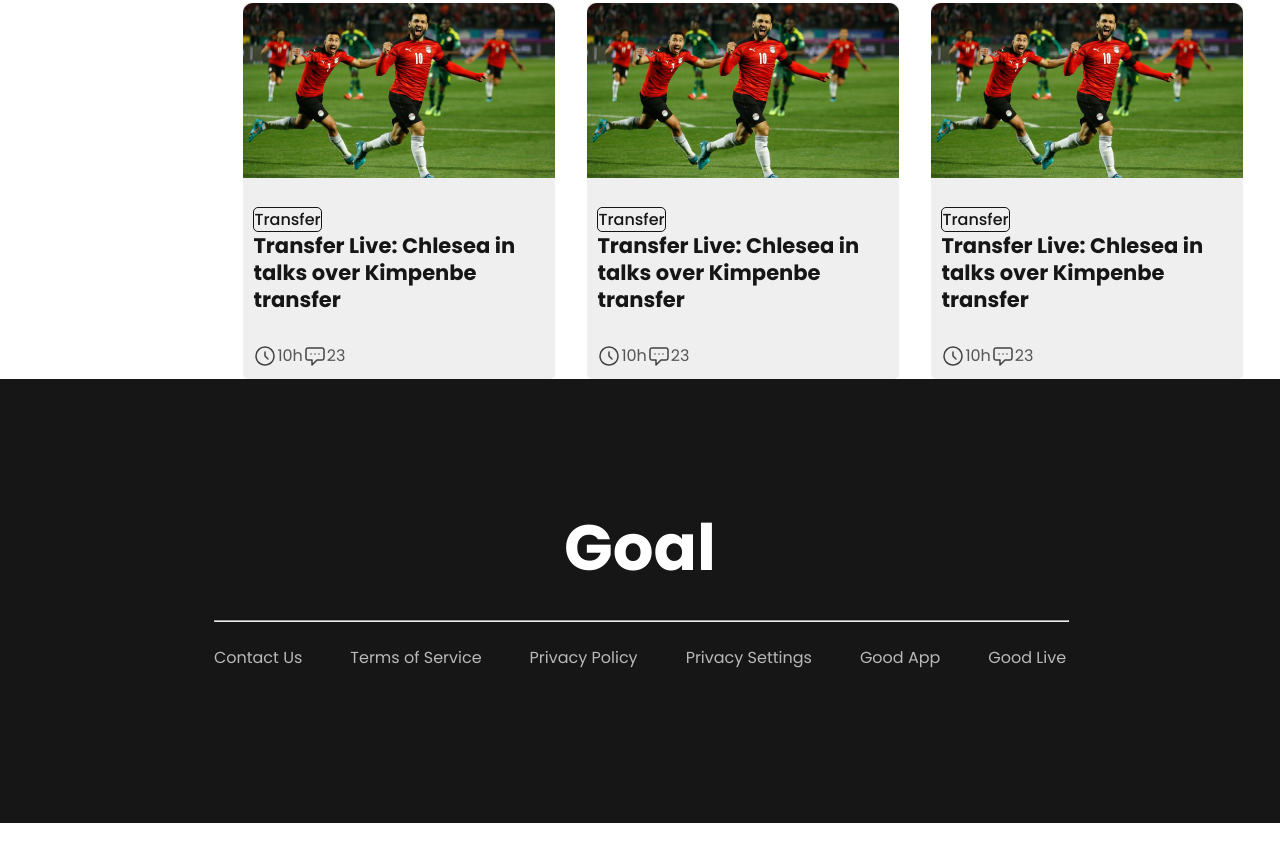
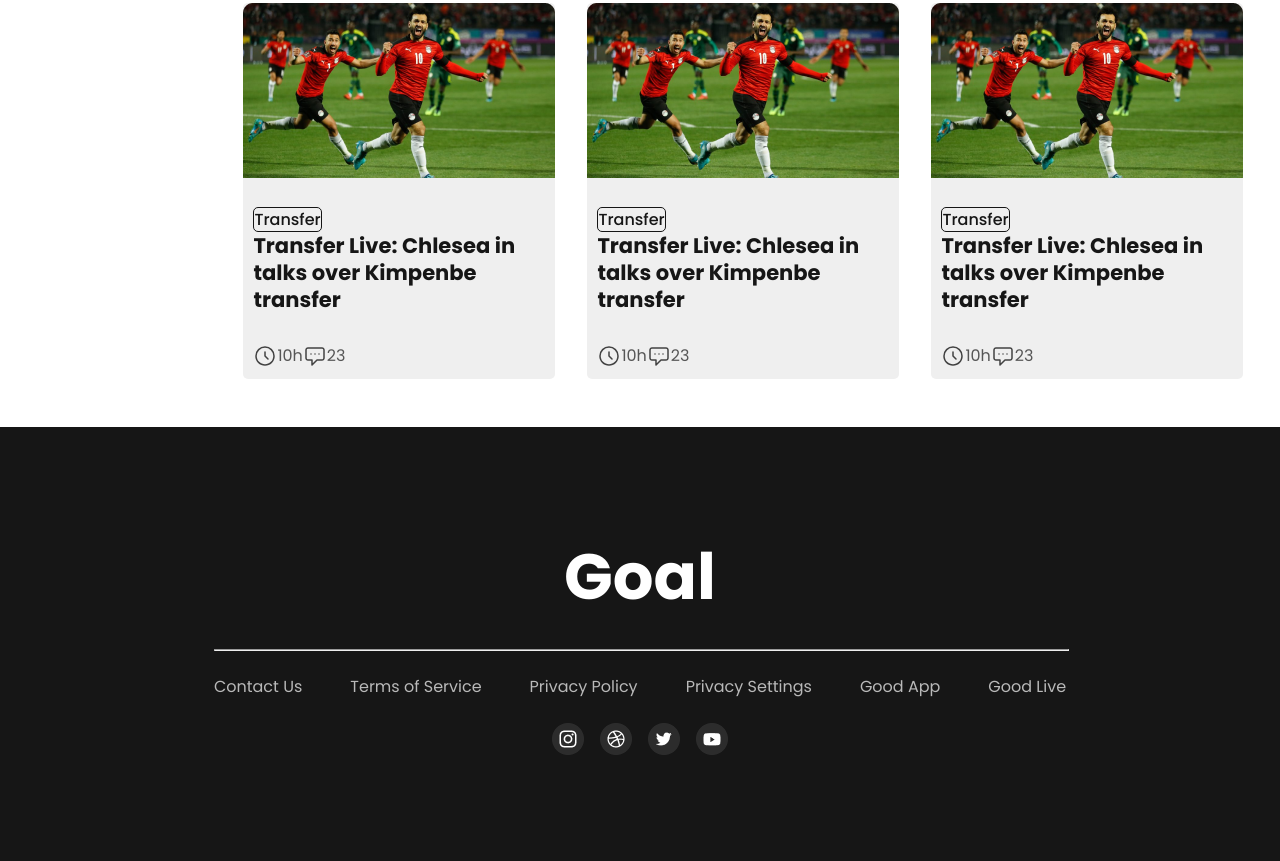
Before and after one commit to radiantCoder007/assignment2-world-cup, a plain HTML site: page index.html in a window 1280 px wide. Shown: the part 1365-2226 px from the top of the page. Before the commit the page ends 2188 px from the top, so only its background shows below. Drawn offline with Linux system fonts and the light colour scheme.

Commit message:
added social media icons in the footer

```diff
--- a/index.html
+++ b/index.html
@@ -185,6 +185,7 @@
                 <li>Good Live</li>
             </ul>
         </div>
+        <img src="assets/social-links.png" alt="">
     </div>
 </footer>
 
--- a/styles.css
+++ b/styles.css
@@ -176,6 +176,7 @@ footer {
     text-align: center;
     align-items: center;
     justify-content: center;
+    margin-top: 3rem;
 }
 
 footer hr {
```
Also changed, not shown: assets/social-links.png (added).
